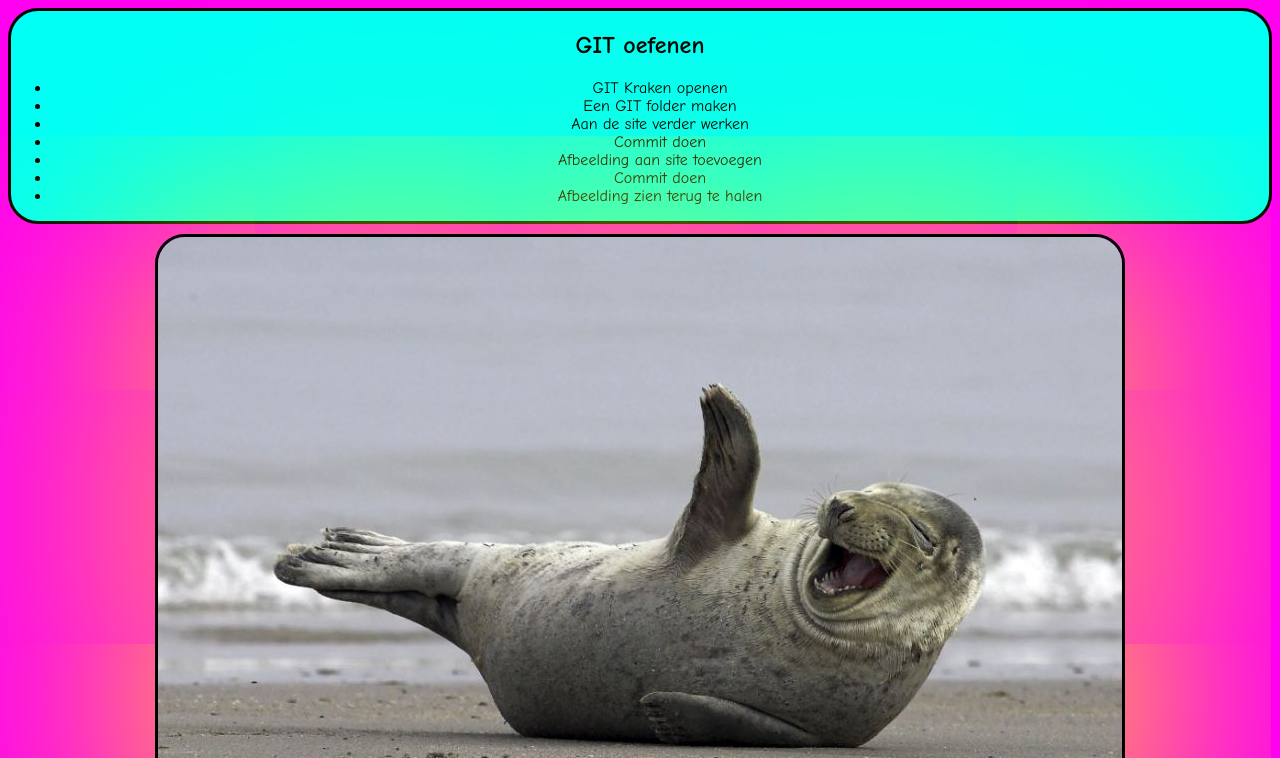
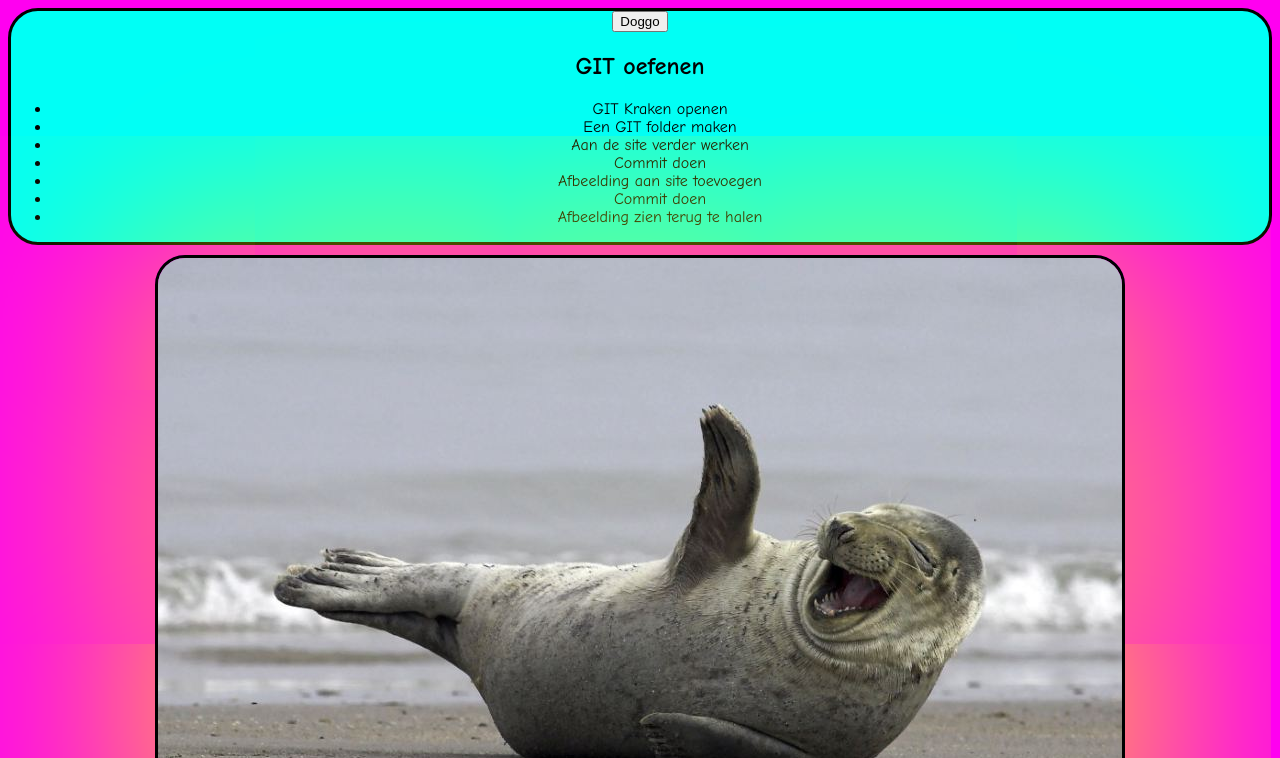
Before and after one commit to SeadoggoInc/seadoggo-swv, a plain HTML site: page index.html in a window 1280 px wide. Shown: the part 119-877 px from the top of the page. Drawn offline with Linux system fonts and the light colour scheme.

Commit message:
added a doggo

```diff
--- a/index.html
+++ b/index.html
@@ -16,7 +16,11 @@
 		</div>
 	</header>
 	<main>
+
 		<article>
+		<img id="Doggo" src="bigpic" style="display:none;" />
+    	<button onclick="picture()">Doggo</button>
+
 		<h2> GIT oefenen</h2>
 			<ul>
 				<li>GIT Kraken openen</li>
--- a/scripts/script.js
+++ b/scripts/script.js
@@ -1,3 +1,10 @@
+function picture(){
+  var pic = "https://i.imgur.com/kuNxMbg.jpg"
+  document.getElementById('Doggo').src = pic.replace('90x90', '225x225');
+  document.getElementById('Doggo').style.display='block';
+}
+
+
 let input = document.querySelector('input');
 
 
```
